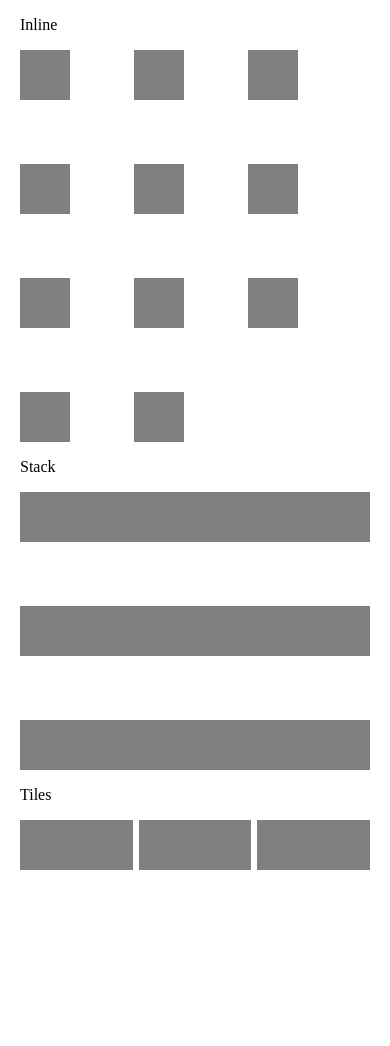
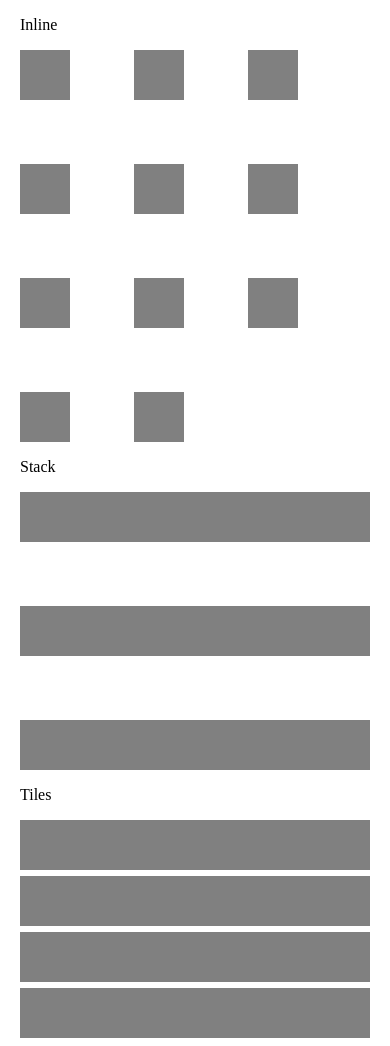
Before and after one commit to mvn-hungtran-dn/layout-components, a React (Vite) app: page / in a window 390 px wide. Before the commit the page ends 878 px from the top, so only its background shows below. Built offline with nearby package versions, Linux system fonts and the light colour scheme.

Commit message:
implement responsive props

```diff
--- a/src/components/layouts/Box.tsx
+++ b/src/components/layouts/Box.tsx
@@ -16,18 +16,6 @@ export interface IBox extends AllHTMLAttributes<HTMLElement> {
   }
 }
 
-function toMedia ({responsive}: StylesType) {
-  const result: any = {}
-  const mediaParam = THEME.responsiveDirection === 'desktop-first' ? 'max-width' : 'min-width'
-
-  Object.keys(THEME.breakPoint).forEach((key: string) => {
-    result[
-      `@media (${mediaParam}: ${THEME.breakPoint[key as BreakPoint]})`
-    ] = responsive && responsive[key]
-  })
-  return result
-}
-
 type StylesType = {
   padding?: Space | string,
   paddingTop?: Space | string,
@@ -43,10 +31,11 @@ type StylesType = {
   marginBottom?: Space | string,
   marginBlock?: Space | string,
   marginInline?: Space | string,
+  nestedSelector?: '',
   responsive?: {
     [key: string]: {
       [key: string]: any
-    }
+    },
   },
   [key: string]: any
 }
@@ -68,8 +57,7 @@ export function Box ({ children, ...props }: IBox) {
       marginRight: theme.space[styles.marginRight as Space] || styles.marginRight,
       marginBottom: theme.space[styles.marginBottom as Space] || styles.marginBottom,
       marginBlock: theme.space[styles.marginBlock as Space] || styles.marginBlock,
-      marginInline: theme.space[styles.marginInline as Space] || styles.marginInline,
-      ...toMedia(styles)
+      marginInline: theme.space[styles.marginInline as Space] || styles.marginInline
     })
   }))
   const classes = useStyles(props.styles || {})
--- a/src/components/layouts/Tiles.tsx
+++ b/src/components/layouts/Tiles.tsx
@@ -1,42 +1,100 @@
 import { Children } from "react";
-import { Space } from "../../functions/style.type";
-import { negativeSpace } from "../../functions/styles";
+import { Columns, ColumnsResponsive, Space, SpaceResponsive } from "../../functions/style.type";
+import {
+  beforePseudo,
+  isSpace,
+  negativeSpace,
+  resolveSpaceResponsive,
+  resolveWidthResponsive,
+  toMedia
+} from "../../functions/styles";
 import { Box } from "./Box";
 
 interface ITiles {
   children: React.ReactNode,
-  space?: Space,
-  spaceLeft?: Space,
-  spaceTop?: Space,
-  columns?: 1 | 2 | 3 | 4 | 5 | 6
+  space?: Space | SpaceResponsive,
+  columns?: Columns | ColumnsResponsive,
 }
-
 export function Tiles ({children, ...props}: ITiles) {
-  const width = `${100 / (props.columns || 1)}%`
+  const { columns, space } = props
 
   return (
     <Box
       styles={{
-        "&:before": {
-          content: '""',
-          display: "table",
-          marginBottom: negativeSpace(props.space || "small"),
-        }
+        marginBottom: negativeSpace(space as Space),
+        ...toMedia({
+          mobile: beforePseudo({
+            marginBottom: negativeSpace(
+              resolveSpaceResponsive(space as SpaceResponsive).mobile
+            )
+          }),
+          tablet: beforePseudo({
+            marginBottom: negativeSpace(
+              resolveSpaceResponsive(space as SpaceResponsive).tablet
+            )
+          }),
+          desktop: beforePseudo({
+            marginBottom: negativeSpace(
+              resolveSpaceResponsive(space as SpaceResponsive).desktop
+            )
+          }),
+          wide: beforePseudo({
+            marginBottom: negativeSpace(
+              resolveSpaceResponsive(space as SpaceResponsive).wide
+            )
+          })
+        })
       }}
     >
       <Box
         styles={{
           display: "flex",
           flexWrap: "wrap",
-          marginLeft: negativeSpace(props.space || "small")
+          marginLeft: negativeSpace(space as Space),
+          ...toMedia({
+            mobile: {
+              marginLeft: negativeSpace(resolveSpaceResponsive(space as SpaceResponsive).mobile)
+            },
+            tablet: {
+              marginLeft: negativeSpace(resolveSpaceResponsive(space as SpaceResponsive).tablet)
+            },
+            desktop: {
+              marginLeft: negativeSpace(resolveSpaceResponsive(space as SpaceResponsive).desktop)
+            },
+            wide: {
+              marginLeft: negativeSpace(resolveSpaceResponsive(space as SpaceResponsive).wide)
+            }
+          })
         }}
       >
         {Children.map(children, (child: any) => (
           <Box
             styles={{
-              paddingLeft: props.space || props.spaceLeft || "small",
-              paddingTop: props.space || props.spaceTop || "small",
-              width
+              paddingLeft: isSpace(space as Space) ? space : "none",
+              paddingTop: isSpace(space as Space) ? space : "none",
+              ...toMedia({
+                mobile: {
+                  paddingTop: resolveSpaceResponsive(space as SpaceResponsive).mobile,
+                  paddingLeft: resolveSpaceResponsive(space as SpaceResponsive).mobile,
+                  width: resolveWidthResponsive(columns as ColumnsResponsive).mobile
+                },
+                tablet: {
+                  paddingTop: resolveSpaceResponsive(space as SpaceResponsive).tablet,
+                  paddingLeft: resolveSpaceResponsive(space as SpaceResponsive).tablet,
+                  width: resolveWidthResponsive(columns as ColumnsResponsive).tablet
+                },
+                desktop: {
+                  paddingTop: resolveSpaceResponsive(space as SpaceResponsive).desktop,
+                  paddingLeft: resolveSpaceResponsive(space as SpaceResponsive).desktop,
+                  width: resolveWidthResponsive(columns as ColumnsResponsive).desktop
+                },
+                wide: {
+                  paddingTop: resolveSpaceResponsive(space as SpaceResponsive).wide,
+                  paddingLeft: resolveSpaceResponsive(space as SpaceResponsive).wide,
+                  width: resolveWidthResponsive(columns as ColumnsResponsive).wide
+                }
+              }),
+              width: typeof columns === 'number' ? `${100 / (columns as Columns || 1)}%` : ''
             }}
           >
             {child}
--- a/src/functions/style.type.ts
+++ b/src/functions/style.type.ts
@@ -2,3 +2,6 @@ import { THEME } from "../theme";
 
 export type Space = keyof typeof THEME.space
 export type BreakPoint = keyof typeof THEME.breakPoint
+export type Columns = 1 | 2 | 3 | 4 | 5 | 6
+export type SpaceResponsive = Record<BreakPoint, Space>
+export type ColumnsResponsive = Record<BreakPoint, Columns>
--- a/src/functions/styles.ts
+++ b/src/functions/styles.ts
@@ -1,10 +1,92 @@
 import { THEME } from './../theme';
+import { Space, BreakPoint, ColumnsResponsive } from './style.type';
 
-export function negativeSpace(space: keyof typeof THEME.space): string {
-  const spaceValue = THEME.space[space]
-  if (spaceValue === 'none') {
-    return spaceValue;
+export function negativeSpace(space: Space | `${number}px` | ''): string {
+  if (typeof space === 'object') {
+    return ''
   }
-  const [, value, unit] = THEME.space[space].match(/(\d+)(.+)/)!
-  return `${+value * -1}${unit}`
+
+  if (!isSpace(space as Space)) {
+    const [, value, unit] = space.match(/(\d+)(.+)/)!
+    return `${+value * -1}${unit}`
+  }
+
+  if (isSpace(space as Space)) {
+    const spaceValue = THEME.space[space as Space]
+    if (spaceValue === 'none') {
+      return spaceValue
+    }
+    const [, value, unit] = THEME.space[space as Space].match(/(\d+)(.+)/)!
+    return `${+value * -1}${unit}`
+  }
+
+  return ''
 }
+
+export function beforePseudo (rule: any) {
+  return {
+    '&:before': {
+      content: '""',
+      display: "table",
+      ...rule
+    }
+  }
+}
+
+export function toMedia (space: any) {
+  const result: any = {}
+  const mediaParam = 'min-width'
+
+  Object.keys(THEME.breakPoint).forEach((key: string) => {
+    result[
+      `@media (${mediaParam}: ${THEME.breakPoint[key as BreakPoint]})`
+    ] = space && space[key]
+  })
+  return result
+}
+
+export function isSpace (value: string): boolean {
+  return ['none', 'small', 'medium', 'large', 'xlarge', 'xxlarge'].includes(value as Space)
+}
+
+export function resolveResponsive (rules: {[key: string]: Record<BreakPoint, Object>}) {
+  const result: any = {}
+  Object.keys({...rules}).map((key: string) => {
+    result[key] = rules[key]
+  })
+
+  return {
+    mobile: result['mobile'],
+    tablet: result['tablet'],
+    desktop: result['desktop'],
+    wide: result['wide']
+  }
+}
+
+export function resolveSpaceResponsive (
+  rules: Record<BreakPoint, Space>
+): Record<BreakPoint, `${number}px` | ''> {
+  if (typeof rules !== 'object') {
+    return {
+      mobile: '',
+      tablet: '',
+      desktop: '',
+      wide: ''
+    }
+  }
+  return {
+    mobile: THEME.space[rules['mobile']] as `${number}px`,
+    tablet: THEME.space[rules['tablet']] as `${number}px`,
+    desktop: THEME.space[rules['desktop']] as `${number}px`,
+    wide: THEME.space[rules['wide']] as `${number}px`
+  }
+}
+
+export function resolveWidthResponsive (columns: ColumnsResponsive) {
+  return {
+    mobile: `${100 / ((columns as ColumnsResponsive)['mobile'] || 1)}%`,
+    tablet: `${100 / ((columns as ColumnsResponsive)['tablet'] || 1)}%`,
+    desktop: `${100 / ((columns as ColumnsResponsive)['desktop'] || 1)}%`,
+    wide: `${100 / ((columns as ColumnsResponsive)['wide'] || 1)}%`,
+  }
+}
--- a/src/pages/GUI.tsx
+++ b/src/pages/GUI.tsx
@@ -28,7 +28,21 @@ export function GUI () {
         <Placeholder height="50px"></Placeholder>
       </Stack>
       <p>Tiles</p>
-      <Tiles columns={3}>
+      <Tiles
+        space={{
+          mobile: 'small',
+          wide: 'medium',
+          desktop: 'large',
+          tablet: 'xlarge'
+        }}
+        columns={{
+          mobile: 1,
+          wide: 4,
+          desktop: 3,
+          tablet: 2
+        }}
+      >
+        <Placeholder height="50px"></Placeholder>
         <Placeholder height="50px"></Placeholder>
         <Placeholder height="50px"></Placeholder>
         <Placeholder height="50px"></Placeholder>
--- a/src/theme.ts
+++ b/src/theme.ts
@@ -8,10 +8,10 @@ export const THEME = {
     xxlarge: '64px'
   } as const,
   breakPoint: {
-    wide: '1200px',
+    mobile: 0,
+    tablet: '740px',
     desktop: '992px',
-    tablet: '740px',
-    mobile: 0
+    wide: '1200px'
   },
   responsiveContainer: {
     tablet: {
@@ -29,5 +29,5 @@ export const THEME = {
 
     }
   },
-  responsiveDirection: 'desktop-first'
+  responsiveDirection: 'mobile-first'
 } as const
```
